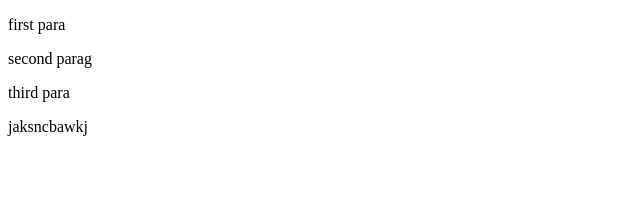
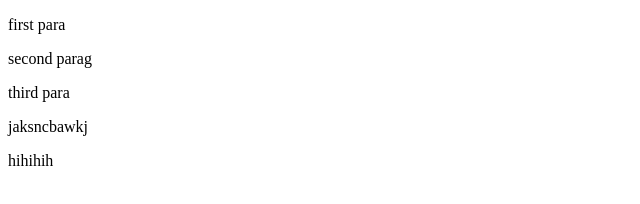
Before and after one commit to shridharj85/demo2, a plain HTML site: page index.html in a window 1280 px wide. Shown: the full height of the page, 0-640 px from the left. Drawn offline with Linux system fonts and the light colour scheme.

Commit message:
new commit

```diff
--- a/index.html
+++ b/index.html
@@ -11,5 +11,6 @@
     <p>second parag</p>
     <p>third para</p>
 <p>jaksncbawkj</p>
+<p>hihihih</p>
 </body>
 </html>
```
